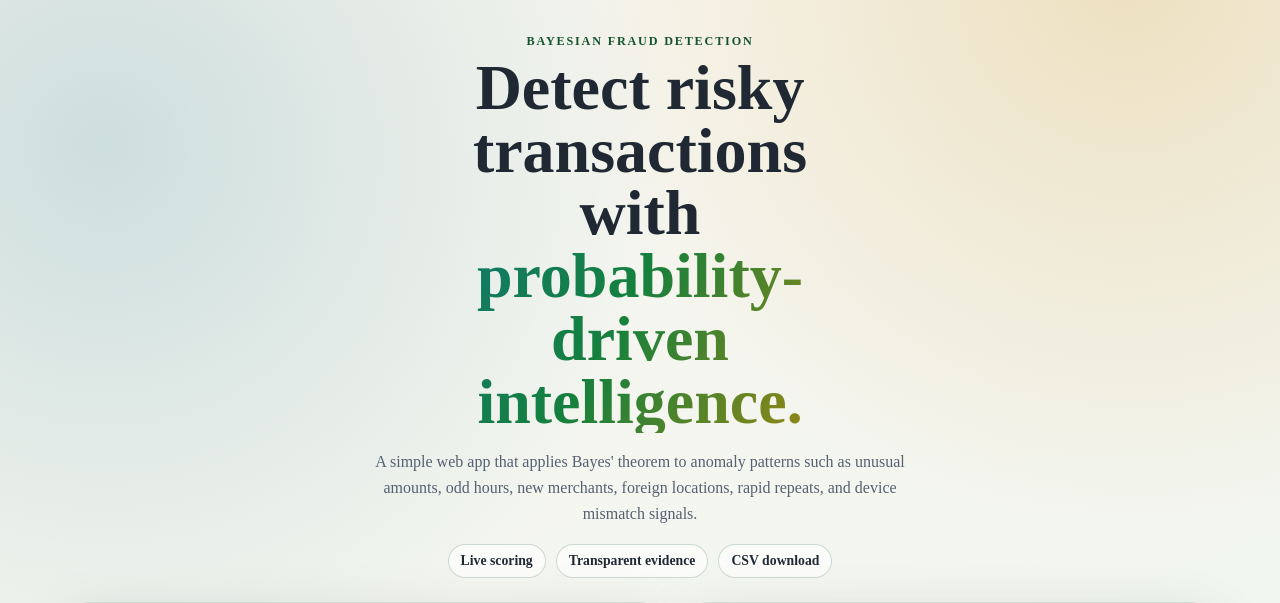
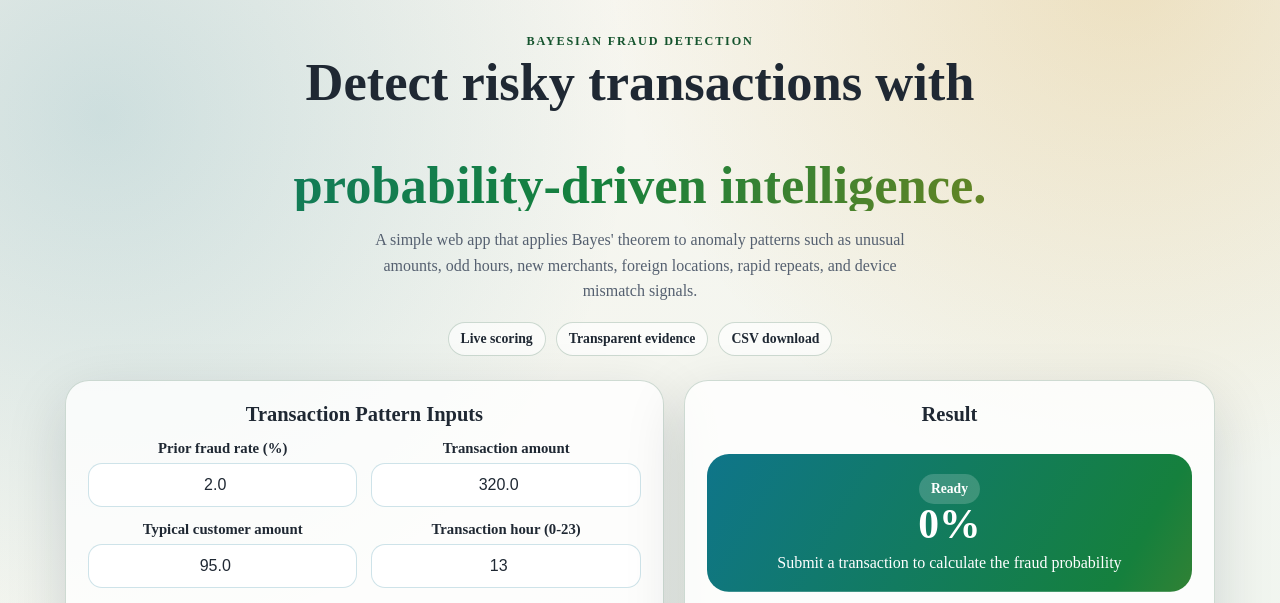
Before and after one commit to KritikaTech123/Fraud-Detection-Using-Bayesian-Probability, a Flask app: page / in a window 1280 px wide. Shown: the part 62-665 px from the top of the page. Run offline with Flask 3, Linux system fonts and the light colour scheme.

Commit message:
Lock hero title to two centered lines

```diff
--- a/static/styles.css
+++ b/static/styles.css
@@ -101,10 +101,20 @@ body {
 h1 {
   font-family: "Times New Roman", Times, serif;
   margin: 8px auto 0;
-  font-size: clamp(2rem, 5vw, 4rem);
+  font-size: clamp(1.55rem, 4.1vw, 3.5rem);
   line-height: 0.98;
-  max-width: 13ch;
+  max-width: 100%;
   text-align: center;
+}
+
+.hero-line {
+  display: block;
+  text-align: center;
+}
+
+.hero-line-one,
+.hero-line-two {
+  white-space: nowrap;
 }
 
 .headline-glow {
@@ -490,7 +500,7 @@ th {
 
 @media (max-width: 520px) {
   h1 {
-    font-size: clamp(1.6rem, 10vw, 2.35rem);
+    font-size: clamp(1.15rem, 6.2vw, 1.8rem);
     line-height: 1.02;
   }
 
--- a/templates/index.html
+++ b/templates/index.html
@@ -23,9 +23,9 @@
     <section class="hero" id="home">
       <div class="eyebrow">Bayesian Fraud Detection</div>
       <h1>
-        <span>Detect risky transactions with</span>
+        <span class="hero-line hero-line-one">Detect risky transactions with</span>
         <br>
-        <span class="headline-glow">probability-driven intelligence.</span>
+        <span class="hero-line hero-line-two headline-glow">probability-driven intelligence.</span>
       </h1>
       <p class="subtitle">
         A simple web app that applies Bayes' theorem to anomaly patterns such as unusual amounts, odd hours,
```
